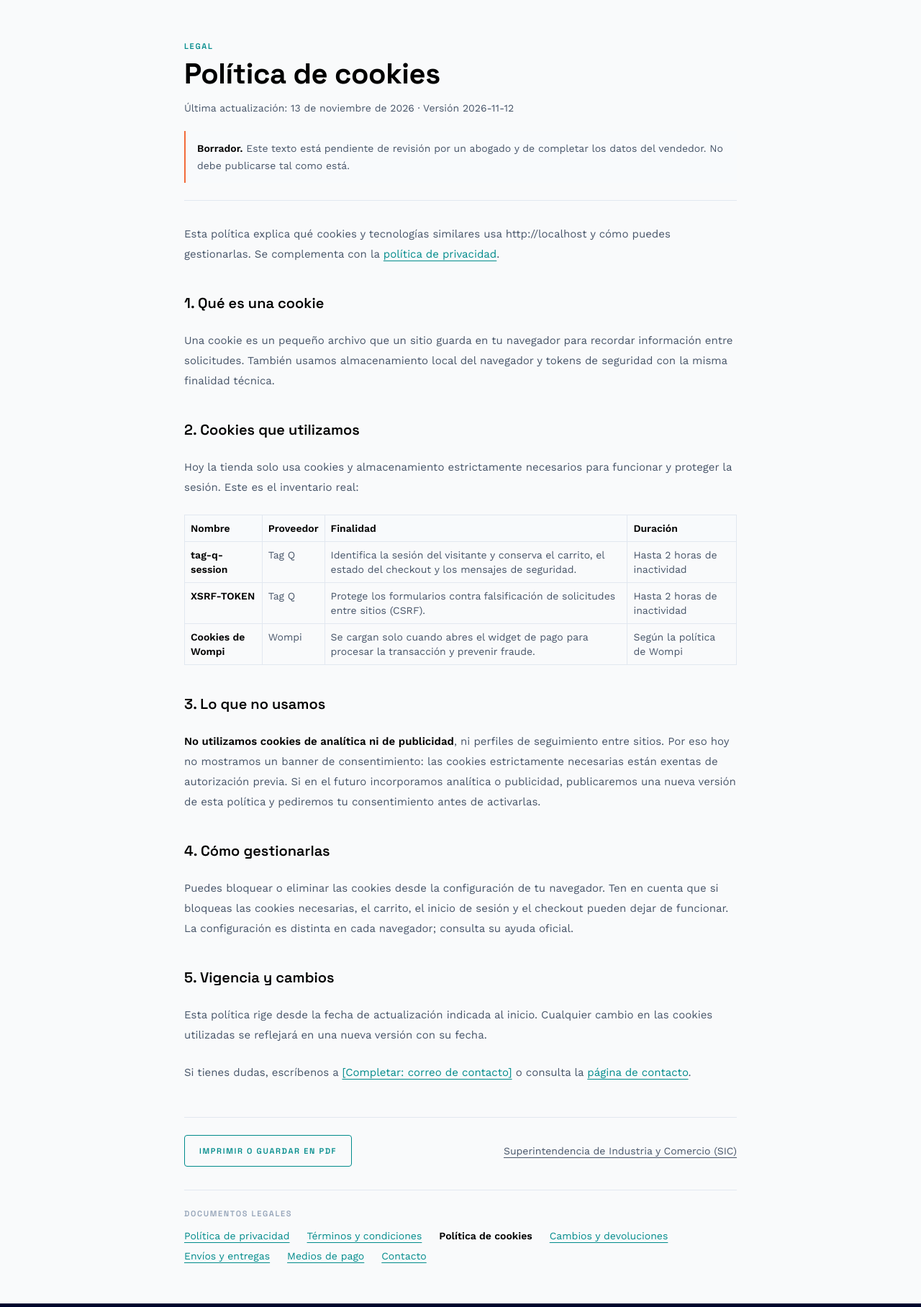
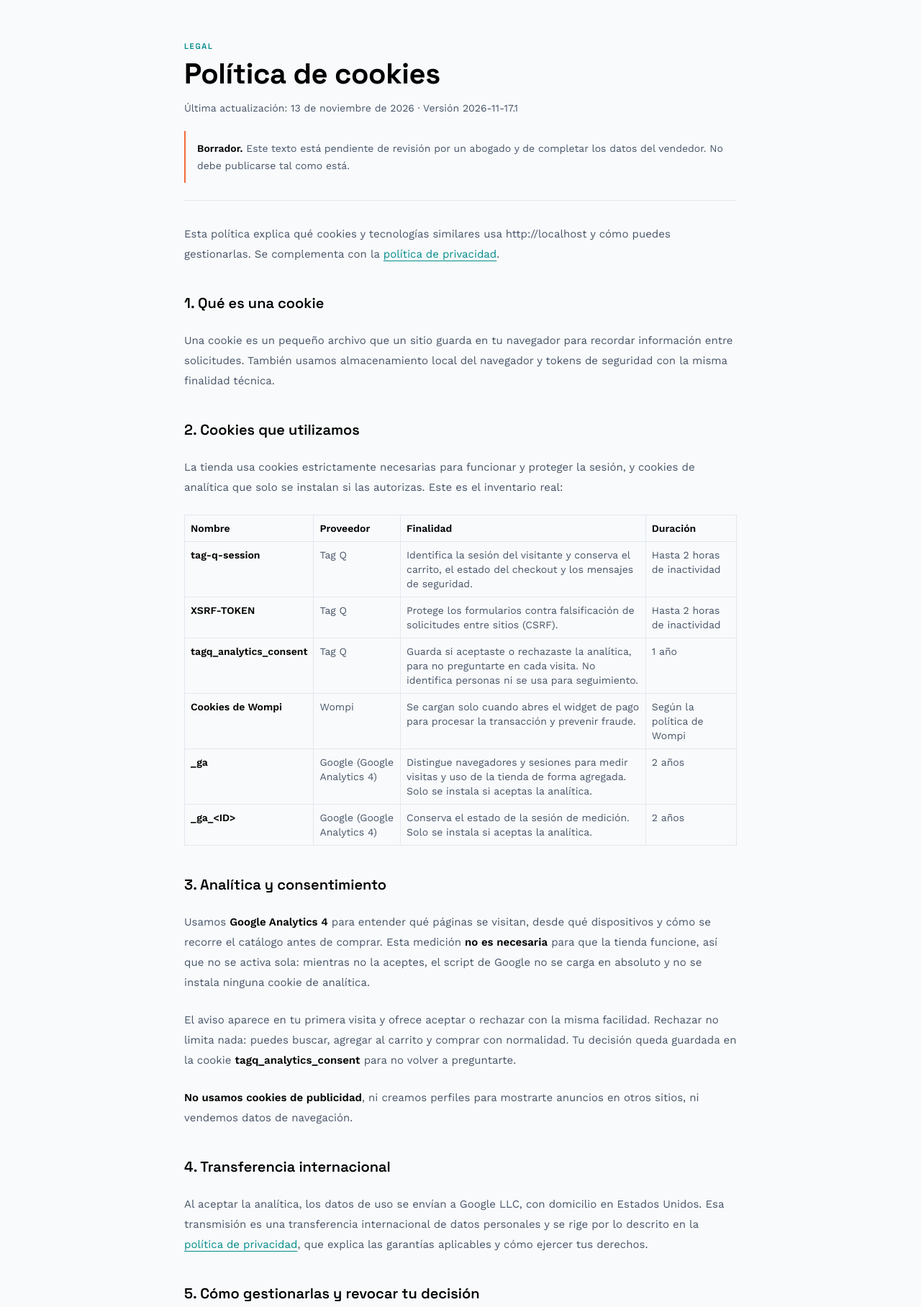
Before and after one commit to jabYao/Tag-q-V1, a Laravel app: page /politica-de-cookies in a window 1280 px wide. Shown: the part 134-1950 px from the top of the page at 72% size. Run offline with Laravel 12, Linux system fonts and the light colour scheme; data comes from the database, SQL or seed files in the repository; style sheets or scripts are compiled from the project's sources; some libraries are stand-ins or nearby versions.

Commit message:
feat(analytics): medir el storefront con GA4 solo tras consentimiento

```diff
--- a/bootstrap/app.php
+++ b/bootstrap/app.php
@@ -28,6 +28,14 @@ return Application::configure(basePath: dirname(__DIR__))
         $middleware->validateCsrfTokens(except: [
             'webhooks/wompi',
         ]);
+
+        // La decisión de analítica la escribe el banner desde el navegador, así
+        // que llega en texto plano. Sin esta exclusión `EncryptCookies` la
+        // descarta al no poder descifrarla, y el aviso reaparecería en cada
+        // carga sin llegar nunca a activar la medición.
+        $middleware->encryptCookies(except: [
+            'tagq_analytics_consent',
+        ]);
     })
     ->withExceptions(function (Exceptions $exceptions): void {
         $exceptions->shouldRenderJsonWhen(
--- a/config/legal.php
+++ b/config/legal.php
@@ -29,8 +29,8 @@ return [
     */
     'versions' => [
         'terms' => env('LEGAL_TERMS_VERSION', '2026-11-13.1'),
-        'privacy' => env('LEGAL_PRIVACY_VERSION', '2026-11-13'),
-        'cookies' => env('LEGAL_COOKIES_VERSION', '2026-11-12'),
+        'privacy' => env('LEGAL_PRIVACY_VERSION', '2026-11-17'),
+        'cookies' => env('LEGAL_COOKIES_VERSION', '2026-11-17.1'),
         'returns' => env('LEGAL_RETURNS_VERSION', '2026-11-12'),
         'shipping' => env('LEGAL_SHIPPING_VERSION', '2026-11-13'),
         'payments' => env('LEGAL_PAYMENTS_VERSION', '2026-11-13'),
--- a/config/services.php
+++ b/config/services.php
@@ -42,6 +42,13 @@ return [
         ],
     ],
 
+    'google' => [
+        // ID de medición de Google Analytics 4 (formato G-XXXXXXXXXX). Sin
+        // valor, el storefront no carga gtag ni muestra el aviso de
+        // consentimiento: local y staging no miden nada por accidente.
+        'analytics_id' => env('GOOGLE_ANALYTICS_ID'),
+    ],
+
     'wompi' => [
         'public_key' => env('WOMPI_PUBLIC_KEY'),
         'private_key' => env('WOMPI_PRIVATE_KEY'),
--- a/resources/js/app.js
+++ b/resources/js/app.js
@@ -747,3 +747,78 @@ function initProductDetailAnimations() {
 }
 
 initProductDetailAnimations();
+
+/**
+ * Consentimiento de analítica.
+ *
+ * El servidor decide la parte fácil: sin cookie válida no pinta el cargador de
+ * Google y, sin decisión, pinta el aviso. Este módulo cubre el hueco que queda
+ * —el visitante acaba de pulsar— y lo hace sin recargar, para no perder el
+ * pageview de la primera página, que es justo la que más importa.
+ *
+ * Aceptar escribe la cookie de un año y arma `gtag` con el mismo ID que ya
+ * viaja en `data-analytics-id`. Rechazar solo escribe la cookie: la siguiente
+ * carga ya no muestra el aviso y el servidor sigue sin incluir nada. La cookie
+ * está excluida del cifrado de Laravel (`bootstrap/app.php`), porque la escribe
+ * el navegador y no la app.
+ *
+ * Ganchos declarativos que conecta:
+ *   - `data-analytics-consent`  contenedor del aviso; lleva el ID de medición.
+ *   - `data-analytics-accept`   botón de aceptar.
+ *   - `data-analytics-reject`   botón de rechazar.
+ */
+const ANALYTICS_CONSENT_COOKIE = 'tagq_analytics_consent';
+const ANALYTICS_CONSENT_MAX_AGE = 60 * 60 * 24 * 365;
+
+function writeAnalyticsConsent(decision) {
+    document.cookie = [
+        `${ANALYTICS_CONSENT_COOKIE}=${decision}`,
+        'path=/',
+        `max-age=${ANALYTICS_CONSENT_MAX_AGE}`,
+        'samesite=lax',
+    ].join('; ');
+}
+
+function loadAnalytics(measurementId) {
+    if (!measurementId || document.querySelector('[data-analytics-script]')) {
+        return;
+    }
+
+    window.dataLayer = window.dataLayer || [];
+    window.gtag = function gtag() {
+        window.dataLayer.push(arguments);
+    };
+
+    const script = document.createElement('script');
+    script.async = true;
+    script.dataset.analyticsScript = '';
+    script.src = `https://www.googletagmanager.com/gtag/js?id=${encodeURIComponent(measurementId)}`;
+
+    document.head.appendChild(script);
+
+    window.gtag('js', new Date());
+    window.gtag('config', measurementId);
+}
+
+function initAnalyticsConsent() {
+    const banner = document.querySelector('[data-analytics-consent]');
+
+    if (!banner) {
+        return;
+    }
+
+    const decide = (decision) => {
+        writeAnalyticsConsent(decision);
+
+        if (decision === 'accepted') {
+            loadAnalytics(banner.dataset.analyticsId);
+        }
+
+        banner.hidden = true;
+    };
+
+    banner.querySelector('[data-analytics-accept]')?.addEventListener('click', () => decide('accepted'));
+    banner.querySelector('[data-analytics-reject]')?.addEventListener('click', () => decide('rejected'));
+}
+
+initAnalyticsConsent();
--- /dev/null
+++ b/resources/views/components/analytics/consent.blade.php
@@ -0,0 +1,50 @@
+@props(['measurementId' => null])
+
+@php
+    $measurementId = $measurementId ?? config('services.google.analytics_id');
+    $decision = request()->cookie('tagq_analytics_consent');
+
+    // El aviso solo existe mientras no haya una decisión válida. Aceptar o
+    // rechazar escribe `tagq_analytics_consent`, y desde ahí el servidor deja
+    // de pintarlo: no se pregunta dos veces.
+    $decided = in_array($decision, ['accepted', 'rejected'], true);
+@endphp
+
+@if ($measurementId && ! $decided)
+    <section
+        data-analytics-consent
+        data-analytics-id="{{ $measurementId }}"
+        aria-label="Consentimiento de cookies de analítica"
+        class="fixed inset-x-0 bottom-0 z-[80] border-t border-border-soft bg-surface shadow-[0_-6px_24px_rgba(0,5,44,0.12)]"
+    >
+        <div class="site-container flex flex-col gap-4 py-4 sm:flex-row sm:items-center sm:justify-between sm:gap-8">
+            <p class="max-w-2xl font-body text-[13px] leading-6 text-ink-soft">
+                Usamos Google Analytics para entender cómo se usa la tienda y mejorarla. Solo se
+                activa si lo aceptas; si lo rechazas puedes comprar con normalidad. Detalles en la
+                <a
+                    href="{{ route('legal.cookies') }}"
+                    class="text-primary underline underline-offset-4 focus:outline-none focus-visible:ring-2 focus-visible:ring-primary focus-visible:ring-offset-2"
+                >política de cookies</a>.
+            </p>
+
+            {{-- Las dos acciones comparten tamaño y tipografía: rechazar no es
+                 más difícil de encontrar que aceptar. --}}
+            <div class="flex shrink-0 gap-3">
+                <button
+                    type="button"
+                    data-analytics-reject
+                    class="inline-flex h-11 flex-1 items-center justify-center rounded border border-border-soft bg-surface-muted px-5 font-display text-[11px] font-semibold uppercase tracking-[0.15em] text-ink transition-colors hover:border-primary hover:text-primary focus:outline-none focus-visible:ring-2 focus-visible:ring-primary focus-visible:ring-offset-2 sm:flex-none"
+                >
+                    Rechazar
+                </button>
+                <button
+                    type="button"
+                    data-analytics-accept
+                    class="inline-flex h-11 flex-1 items-center justify-center rounded bg-primary px-5 font-display text-[11px] font-semibold uppercase tracking-[0.15em] text-white transition-colors hover:bg-primary-hover focus:outline-none focus-visible:ring-2 focus-visible:ring-primary focus-visible:ring-offset-2 sm:flex-none"
+                >
+                    Aceptar
+                </button>
+            </div>
+        </div>
+    </section>
+@endif
--- /dev/null
+++ b/resources/views/components/analytics/scripts.blade.php
@@ -0,0 +1,21 @@
+@props(['measurementId' => null])
+
+@php
+    $measurementId = $measurementId ?? config('services.google.analytics_id');
+
+    // El servidor solo pinta el cargador cuando el visitante ya aceptó. Antes de
+    // esa decisión el script no viaja en el HTML: no hay cookie de analítica ni
+    // petición a Google antes del consentimiento. Tras el "Aceptar" del banner,
+    // app.js inyecta esta misma etiqueta sin recargar la página.
+    $consented = request()->cookie('tagq_analytics_consent') === 'accepted';
+@endphp
+
+@if ($measurementId && $consented)
+    <script data-analytics-script async src="https://www.googletagmanager.com/gtag/js?id={{ $measurementId }}"></script>
+    <script>
+        window.dataLayer = window.dataLayer || [];
+        function gtag(){dataLayer.push(arguments);}
+        gtag('js', new Date());
+        gtag('config', @json($measurementId));
+    </script>
+@endif
--- a/resources/views/layouts/storefront.blade.php
+++ b/resources/views/layouts/storefront.blade.php
@@ -9,6 +9,7 @@
          widget de Wompi en el checkout). Se apilan aquí para que sigan dentro
          del <head> y una sola vez por documento. --}}
     @stack('head')
+    <x-analytics.scripts />
     @vite(['resources/css/app.css', 'resources/js/app.js'])
     @livewireStyles
 </head>
@@ -1109,6 +1110,8 @@
             </div>
         </div>
     </div>
+    {{-- Aviso de analítica: solo se pinta mientras no haya una decisión previa. --}}
+    <x-analytics.consent />
     @livewireScripts
 </body>
 </html>
--- a/resources/views/legal/cookies.blade.php
+++ b/resources/views/legal/cookies.blade.php
@@ -20,8 +20,8 @@
 
     <h2>2. Cookies que utilizamos</h2>
     <p>
-        Hoy la tienda solo usa cookies y almacenamiento estrictamente necesarios para funcionar y
-        proteger la sesión. Este es el inventario real:
+        La tienda usa cookies estrictamente necesarias para funcionar y proteger la sesión, y cookies
+        de analítica que solo se instalan si las autorizas. Este es el inventario real:
     </p>
     <table>
         <thead>
@@ -46,31 +46,74 @@
                 <td>Hasta 2 horas de inactividad</td>
             </tr>
             <tr>
+                <td><strong>tagq_analytics_consent</strong></td>
+                <td>Tag Q</td>
+                <td>Guarda si aceptaste o rechazaste la analítica, para no preguntarte en cada visita. No identifica personas ni se usa para seguimiento.</td>
+                <td>1 año</td>
+            </tr>
+            <tr>
                 <td><strong>Cookies de Wompi</strong></td>
                 <td>Wompi</td>
                 <td>Se cargan solo cuando abres el widget de pago para procesar la transacción y prevenir fraude.</td>
                 <td>Según la política de Wompi</td>
             </tr>
+            <tr>
+                <td><strong>_ga</strong></td>
+                <td>Google (Google Analytics 4)</td>
+                <td>Distingue navegadores y sesiones para medir visitas y uso de la tienda de forma agregada. Solo se instala si aceptas la analítica.</td>
+                <td>2 años</td>
+            </tr>
+            <tr>
+                <td><strong>_ga_&lt;ID&gt;</strong></td>
+                <td>Google (Google Analytics 4)</td>
+                <td>Conserva el estado de la sesión de medición. Solo se instala si aceptas la analítica.</td>
+                <td>2 años</td>
+            </tr>
         </tbody>
     </table>
 
-    <h2>3. Lo que no usamos</h2>
+    <h2>3. Analítica y consentimiento</h2>
     <p>
-        <strong>No utilizamos cookies de analítica ni de publicidad</strong>, ni perfiles de seguimiento
-        entre sitios. Por eso hoy no mostramos un banner de consentimiento: las cookies estrictamente
-        necesarias están exentas de autorización previa. Si en el futuro incorporamos analítica o
-        publicidad, publicaremos una nueva versión de esta política y pediremos tu consentimiento antes
-        de activarlas.
+        Usamos <strong>Google Analytics 4</strong> para entender qué páginas se visitan, desde qué
+        dispositivos y cómo se recorre el catálogo antes de comprar. Esta medición
+        <strong>no es necesaria</strong> para que la tienda funcione, así que no se activa sola:
+        mientras no la aceptes, el script de Google no se carga en absoluto y no se instala ninguna
+        cookie de analítica.
+    </p>
+    <p>
+        El aviso aparece en tu primera visita y ofrece aceptar o rechazar con la misma facilidad.
+        Rechazar no limita nada: puedes buscar, agregar al carrito y comprar con normalidad. Tu
+        decisión queda guardada en la cookie <strong>tagq_analytics_consent</strong> para no volver a
+        preguntarte.
+    </p>
+    <p>
+        <strong>No usamos cookies de publicidad</strong>, ni creamos perfiles para mostrarte anuncios
+        en otros sitios, ni vendemos datos de navegación.
     </p>
 
-    <h2>4. Cómo gestionarlas</h2>
+    <h2>4. Transferencia internacional</h2>
     <p>
-        Puedes bloquear o eliminar las cookies desde la configuración de tu navegador. Ten en cuenta que
-        si bloqueas las cookies necesarias, el carrito, el inicio de sesión y el checkout pueden dejar
-        de funcionar. La configuración es distinta en cada navegador; consulta su ayuda oficial.
+        Al aceptar la analítica, los datos de uso se envían a Google LLC, con domicilio en Estados
+        Unidos. Esa transmisión es una transferencia internacional de datos personales y se rige por
+        lo descrito en la
+        <a href="{{ route('legal.privacy') }}">política de privacidad</a>, que explica las garantías
+        aplicables y cómo ejercer tus derechos.
     </p>
 
-    <h2>5. Vigencia y cambios</h2>
+    <h2>5. Cómo gestionarlas y revocar tu decisión</h2>
+    <p>
+        Puedes bloquear o eliminar las cookies desde la configuración de tu navegador. Ten en cuenta
+        que si bloqueas las cookies necesarias, el carrito, el inicio de sesión y el checkout pueden
+        dejar de funcionar. La configuración es distinta en cada navegador; consulta su ayuda oficial.
+    </p>
+    <p>
+        Para <strong>retirar el consentimiento de analítica</strong>, elimina la cookie
+        <strong>tagq_analytics_consent</strong> desde la configuración de tu navegador: el aviso
+        volverá a aparecer y podrás rechazar. También puedes borrar el resto de cookies en cualquier
+        momento; la analítica dejará de medir en tu siguiente visita.
+    </p>
+
+    <h2>6. Vigencia y cambios</h2>
     <p>
         Esta política rige desde la fecha de actualización indicada al inicio. Cualquier cambio en las
         cookies utilizadas se reflejará en una nueva versión con su fecha.
--- a/resources/views/legal/privacy.blade.php
+++ b/resources/views/legal/privacy.blade.php
@@ -134,8 +134,10 @@
     <h2>10. Cookies</h2>
     <p>
         Usamos cookies y tecnologías similares estrictamente necesarias para el funcionamiento del
-        sitio y la seguridad de la sesión. El detalle y la forma de gestionarlas están en la
-        <a href="{{ route('legal.cookies') }}">política de cookies</a>.
+        sitio y la seguridad de la sesión. Además, y solo si lo autorizas, cargamos Google Analytics 4
+        para medir de forma agregada cómo se usa la tienda; puedes rechazarlo sin afectar tu compra.
+        El detalle de las cookies, el tercero que las provee y la forma de revocar tu decisión están
+        en la <a href="{{ route('legal.cookies') }}">política de cookies</a>.
     </p>
 
     <h2>11. Vigencia y cambios</h2>
```
Also changed, not shown: odd/tasks/google-analytics.md (added, +64 -0 lines), tests/Feature/AnalyticsConsentTest.php (added, +108 -0 lines), tests/Feature/LegalPagesTest.php (+5 -1 lines), 1 other file.
